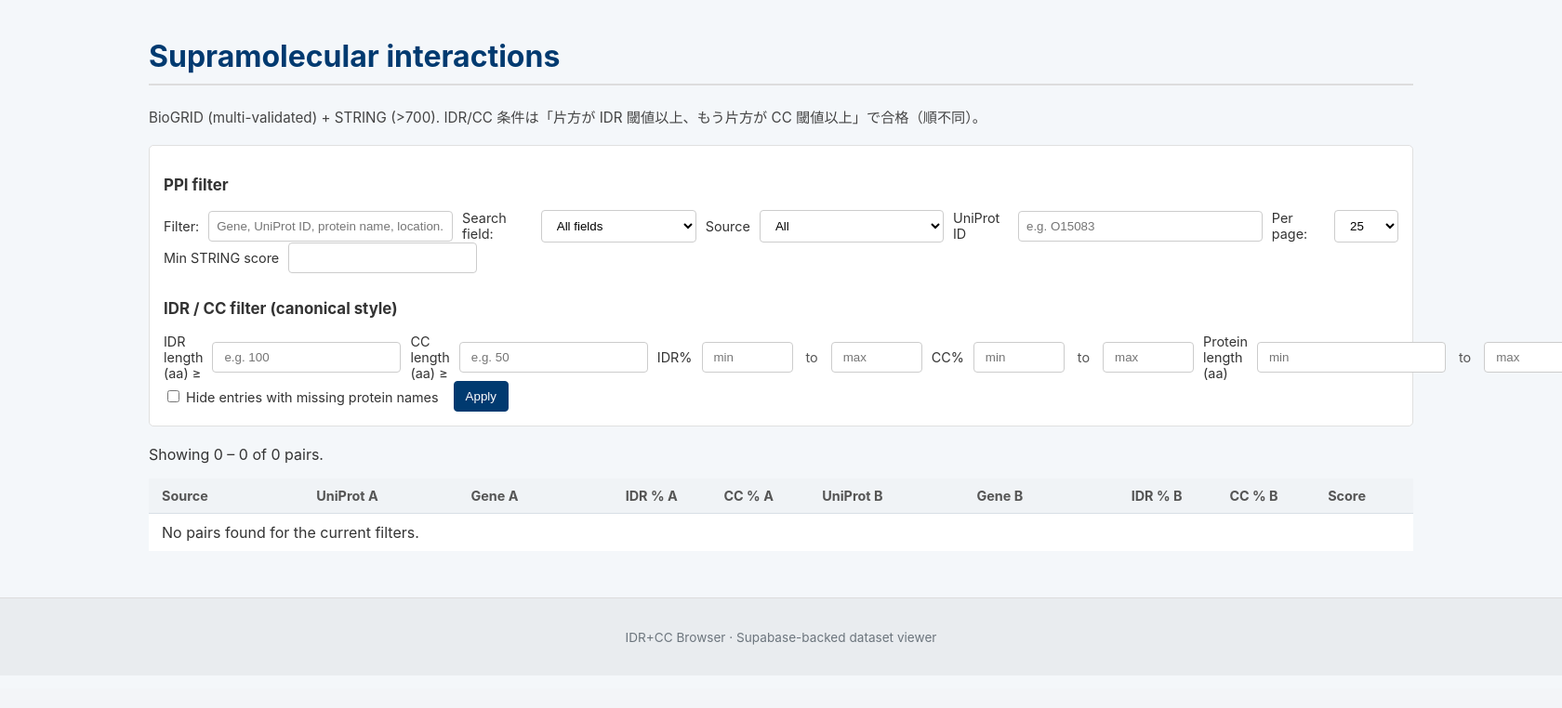
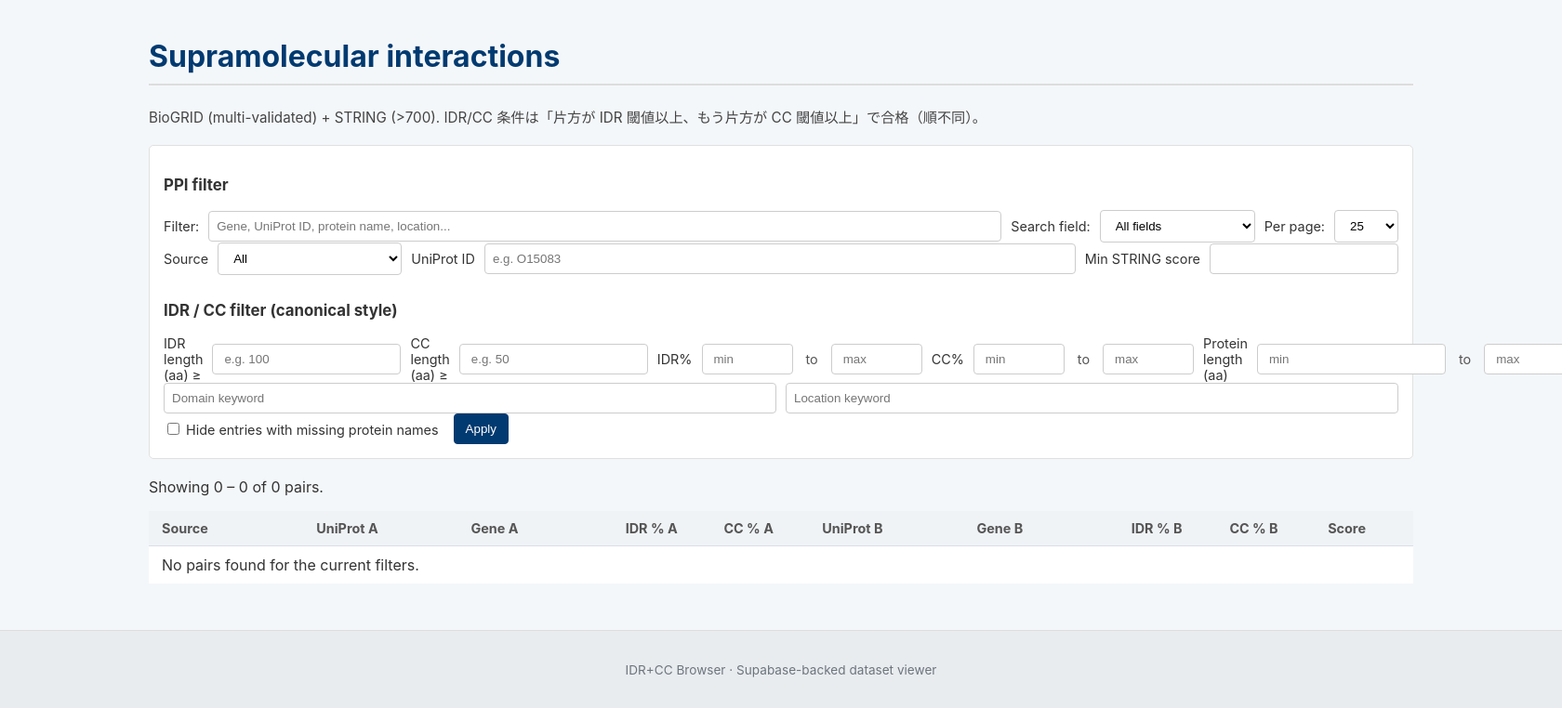
Before and after one commit to kdmtakumi/IDR-CC-webviewer, a Flask app: page /supramolecular in a window 1680 px wide; the page is wider, and only the part inside the window is pictured. Shown: the part 59-821 px from the top of that part at 93% size. Before the commit the page ends 753 px from the top of that part, so only its background shows below. Run offline with Flask 3, Linux system fonts and the light colour scheme; the visitor is signed in with stand-in values (Sample User, id 1); data that the repository does not hold is empty; some libraries are stand-ins or nearby versions.

Commit message:
Align supramolecular filter layout with canonical

```diff
--- a/webviewer/templates/supramolecular.html
+++ b/webviewer/templates/supramolecular.html
@@ -22,6 +22,14 @@
               <option value="{{ value }}" {% if value == current_mode %}selected{% endif %}>{{ label }}</option>
             {% endfor %}
           </select>
+          <label for="per_page">Per page:</label>
+          <select id="per_page" name="per_page">
+            {% for option in [10,25,50,100] %}
+              <option value="{{ option }}" {% if option == per_page %}selected{% endif %}>{{ option }}</option>
+            {% endfor %}
+          </select>
+        </div>
+        <div class="filter-row filter-row-secondary">
           <label for="source">Source</label>
           <select name="source" id="source">
             <option value="" {% if not source %}selected{% endif %}>All</option>
@@ -30,14 +38,6 @@
           </select>
           <label for="uniprot">UniProt ID</label>
           <input type="text" id="uniprot" name="uniprot" value="{{ uniprot_id or '' }}" placeholder="e.g. O15083" />
-          <label for="per_page">Per page:</label>
-          <select id="per_page" name="per_page">
-            {% for option in [10,25,50,100] %}
-              <option value="{{ option }}" {% if option == per_page %}selected{% endif %}>{{ option }}</option>
-            {% endfor %}
-          </select>
-        </div>
-        <div class="filter-row filter-row-secondary">
           <label for="score_min">Min STRING score</label>
           <input type="number" id="score_min" name="score_min" value="{{ min_score if min_score is not none else '' }}" min="0" step="1" />
         </div>
@@ -63,13 +63,17 @@
           <span class="range-separator">to</span>
           <input type="number" id="protein_len_max" name="protein_len_max" min="0" value="{{ max_protein_len if max_protein_len is not none else '' }}" placeholder="max" />
         </div>
+        <div class="filter-row filter-row-keywords">
+          <input type="text" id="domain_term" name="domain_term" value="{{ domain_term or '' }}" placeholder="Domain keyword" />
+          <input type="text" id="location_term" name="location_term" value="{{ location_term or '' }}" placeholder="Location keyword" />
+        </div>
         <div class="filter-row filter-row-actions">
           <label class="checkbox-inline" for="hide_missing_protein">
             <input type="checkbox" id="hide_missing_protein" name="hide_missing_protein" value="1" {% if hide_missing_protein %}checked{% endif %} />
             Hide entries with missing protein names
           </label>
           <button type="submit">Apply</button>
-          {% if search or (search_mode and search_mode != 'all') or hide_missing_protein or min_idr_len is not none or min_cc_len is not none or min_protein_len is not none or max_protein_len is not none or min_idr_pct is not none or max_idr_pct is not none or min_cc_pct is not none or max_cc_pct is not none or min_score is not none or source or uniprot_id or per_page != 25 %}
+          {% if search or (search_mode and search_mode != 'all') or hide_missing_protein or min_idr_len is not none or min_cc_len is not none or min_protein_len is not none or max_protein_len is not none or min_idr_pct is not none or max_idr_pct is not none or min_cc_pct is not none or max_cc_pct is not none or min_score is not none or source or uniprot_id or per_page != 25 or domain_term or location_term %}
             <a class="clear-filter" href="{{ url_for('supramolecular') }}">Clear</a>
           {% endif %}
         </div>
```
